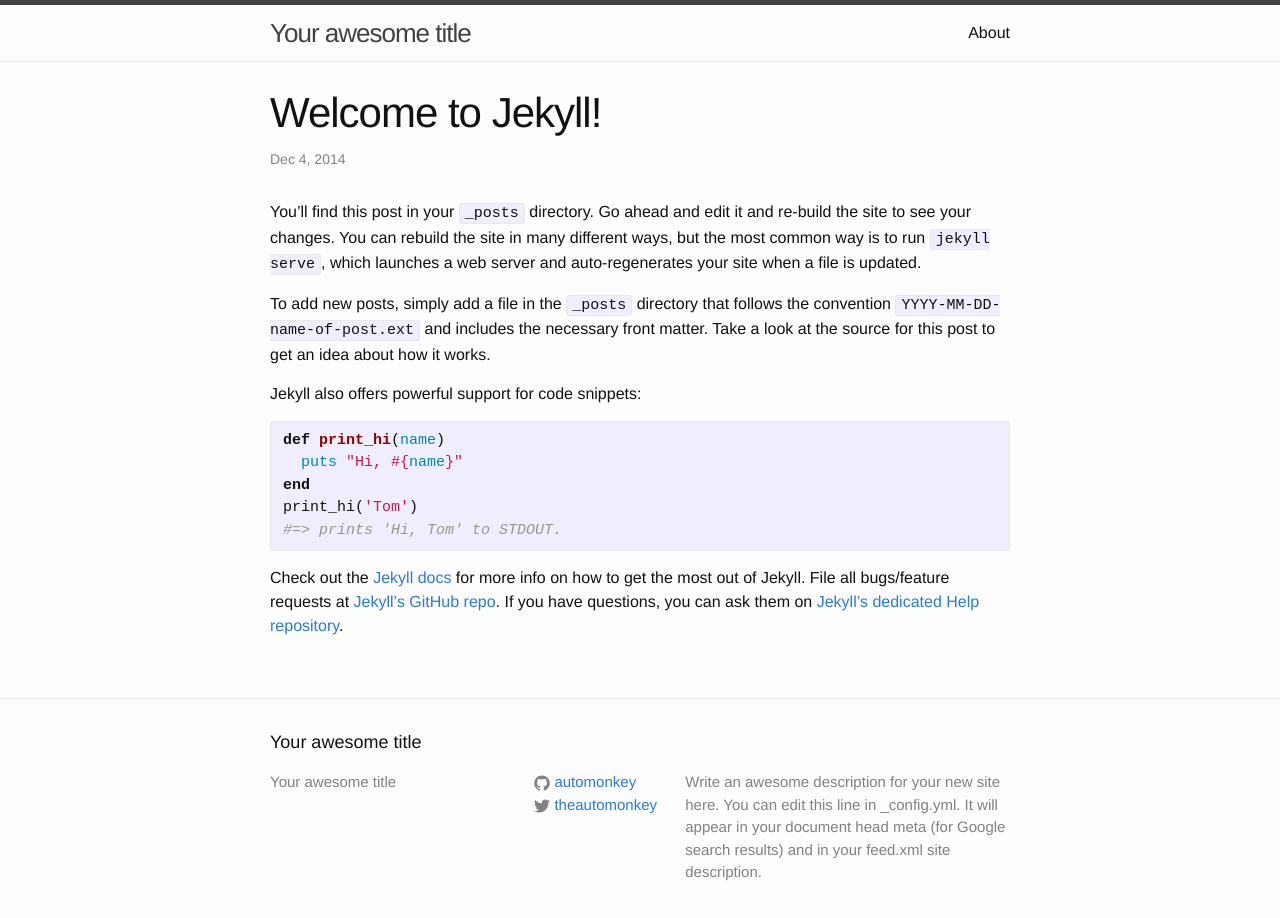
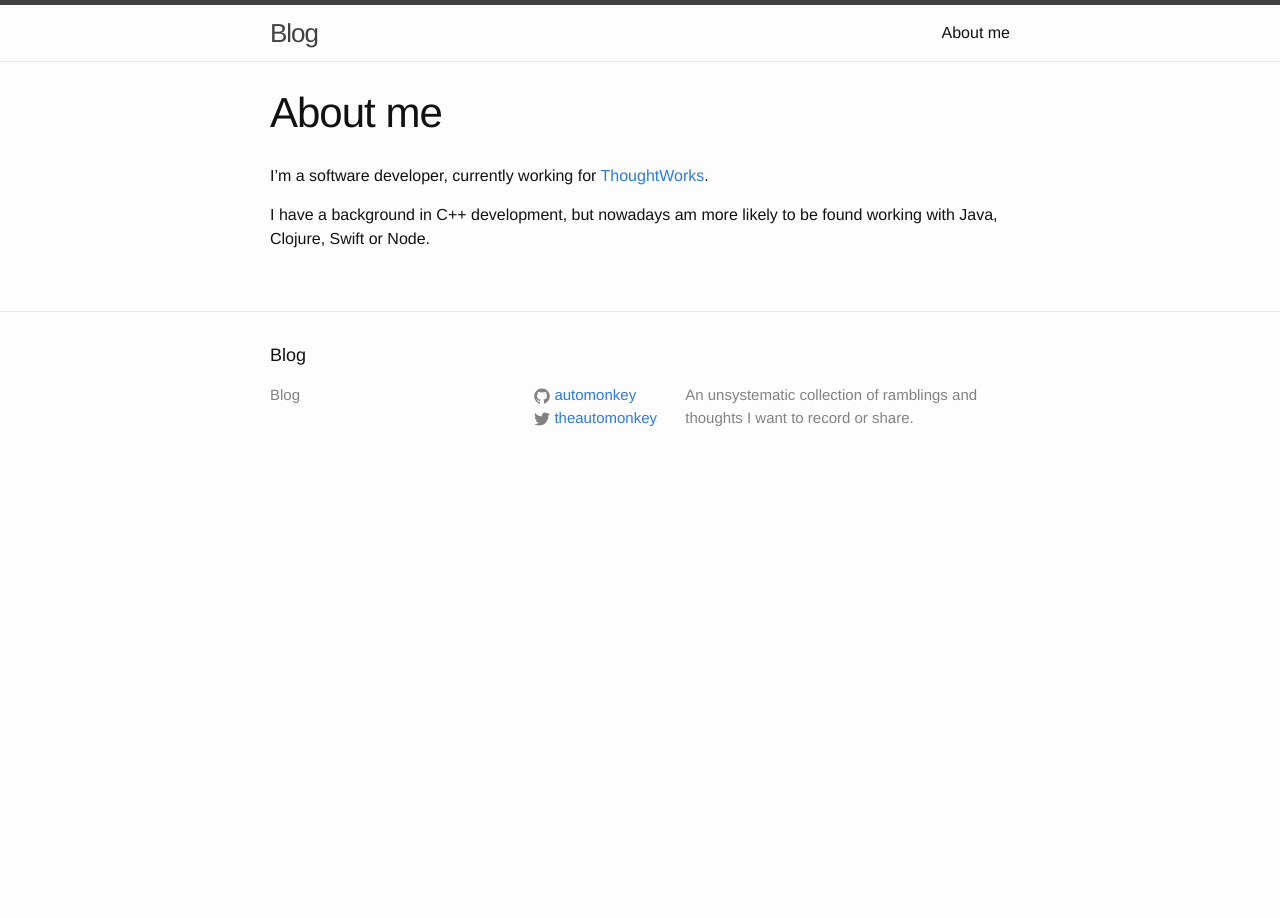
Before and after one commit to automonkey/automonkey.github.io, a plain HTML site: page about-me/index.html in a window 1280 px wide. After the commit the page ends 800 px from the top, so only its background shows below. Drawn offline with Linux system fonts and the light colour scheme.

Commit message:
Site updated at: 2014-12-05 22:42:55 UTC

```diff
--- a/welcome-to-jekyll/index.html
+++ b/about-me/index.html
@@ -6,12 +6,13 @@
   <meta http-equiv="X-UA-Compatible" content="IE=edge">
   <meta name="viewport" content="width=device-width initial-scale=1">
 
-  <title>Welcome to Jekyll!</title>
-  <meta name="description" content="You’ll find this post in your _posts directory. Go ahead and edit it and re-build the site to see your changes. You can rebuild the site in many different wa...">
+  <title>About me</title>
+  <meta name="description" content="An unsystematic collection of ramblings and thoughts I want to record or share.
+">
 
   <link rel="stylesheet" href="/css/main.css">
-  <link rel="canonical" href="http://yourdomain.com/welcome-to-jekyll">
-  <link rel="alternate" type="application/atom+xml" title="Your awesome title" href="http://yourdomain.com/feed.xml" />
+  <link rel="canonical" href="http://blog.benyon.io/about-me/">
+  <link rel="alternate" type="application/atom+xml" title="Blog" href="http://blog.benyon.io/feed.xml" />
 </head>
 
 
@@ -21,7 +22,7 @@
 
   <div class="wrapper">
 
-    <a class="site-title" href="/">Your awesome title</a>
+    <a class="site-title" href="/">Blog</a>
 
     <nav class="site-nav">
       <a href="#" class="menu-icon">
@@ -35,7 +36,7 @@
       <div class="trigger">
 
 
-          <a class="page-link" href="/about/">About</a>
+          <a class="page-link" href="/about-me/">About me</a>
 
 
 
@@ -57,25 +58,13 @@
         <div class="post">
 
   <header class="post-header">
-    <h1 class="post-title">Welcome to Jekyll!</h1>
-    <p class="post-meta">Dec 4, 2014</p>
+    <h1 class="post-title">About me</h1>
   </header>
 
   <article class="post-content">
-    <p>You’ll find this post in your <code>_posts</code> directory. Go ahead and edit it and re-build the site to see your changes. You can rebuild the site in many different ways, but the most common way is to run <code>jekyll serve</code>, which launches a web server and auto-regenerates your site when a file is updated.</p>
+    <p>I’m a software developer, currently working for <a href="http://www.thoughtworks.com">ThoughtWorks</a>.</p>
 
-<p>To add new posts, simply add a file in the <code>_posts</code> directory that follows the convention <code>YYYY-MM-DD-name-of-post.ext</code> and includes the necessary front matter. Take a look at the source for this post to get an idea about how it works.</p>
-
-<p>Jekyll also offers powerful support for code snippets:</p>
-
-<div class="highlight"><pre><code class="language-ruby" data-lang="ruby"><span class="k">def</span> <span class="nf">print_hi</span><span class="p">(</span><span class="nb">name</span><span class="p">)</span>
-  <span class="nb">puts</span> <span class="s2">&quot;Hi, </span><span class="si">#{</span><span class="nb">name</span><span class="si">}</span><span class="s2">&quot;</span>
-<span class="k">end</span>
-<span class="n">print_hi</span><span class="p">(</span><span class="s1">&#39;Tom&#39;</span><span class="p">)</span>
-<span class="c1">#=&gt; prints &#39;Hi, Tom&#39; to STDOUT.</span></code></pre></div>
-
-<p>Check out the <a href="http://jekyllrb.com">Jekyll docs</a> for more info on how to get the most out of Jekyll. File all bugs/feature requests at <a href="https://github.com/jekyll/jekyll">Jekyll’s GitHub repo</a>. If you have questions, you can ask them on <a href="https://github.com/jekyll/jekyll-help">Jekyll’s dedicated Help repository</a>.</p>
-
+<p>I have a background in C++ development, but nowadays am more likely to be found working with Java, Clojure, Swift or Node.</p>
 
   </article>
 
@@ -88,12 +77,12 @@
 
   <div class="wrapper">
 
-    <h2 class="footer-heading">Your awesome title</h2>
+    <h2 class="footer-heading">Blog</h2>
 
     <div class="footer-col-wrapper">
       <div class="footer-col  footer-col-1">
         <ul class="contact-list">
-          <li>Your awesome title</li>
+          <li>Blog</li>
           <li><a href="mailto:"></a></li>
         </ul>
       </div>
@@ -132,7 +121,7 @@
       </div>
 
       <div class="footer-col  footer-col-3">
-        <p class="text">Write an awesome description for your new site here. You can edit this line in _config.yml. It will appear in your document head meta (for Google search results) and in your feed.xml site description.
+        <p class="text">An unsystematic collection of ramblings and thoughts I want to record or share.
 </p>
       </div>
     </div>
```
Also changed, not shown: feed.xml (+8 -8 lines), index.html (+10 -10 lines), jekyll/update/2014/12/04/welcome-to-jekyll.html (renamed from about/index.html, +23 -14 lines), 1 other file.
